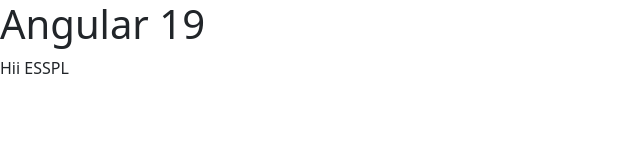
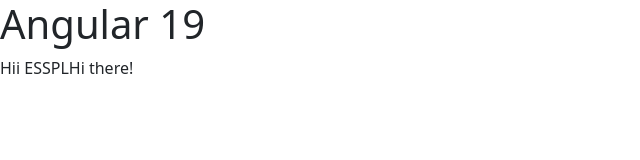
Before and after one commit to Abinashbls7/DemoTrainingApp, an Angular app: page / in a window 1280 px wide. Shown: the top 160 px of the page, without its empty margins (0-640 px from the left). Built offline with nearby package versions, Linux system fonts and the light colour scheme.

Commit message:
latest updated

```diff
--- a/src/app/app.html
+++ b/src/app/app.html
@@ -5,3 +5,4 @@
 
 <h1>Angular 19</h1>
 <a>Hii ESSPL</a>
+<a>Hi there!</a>
```
